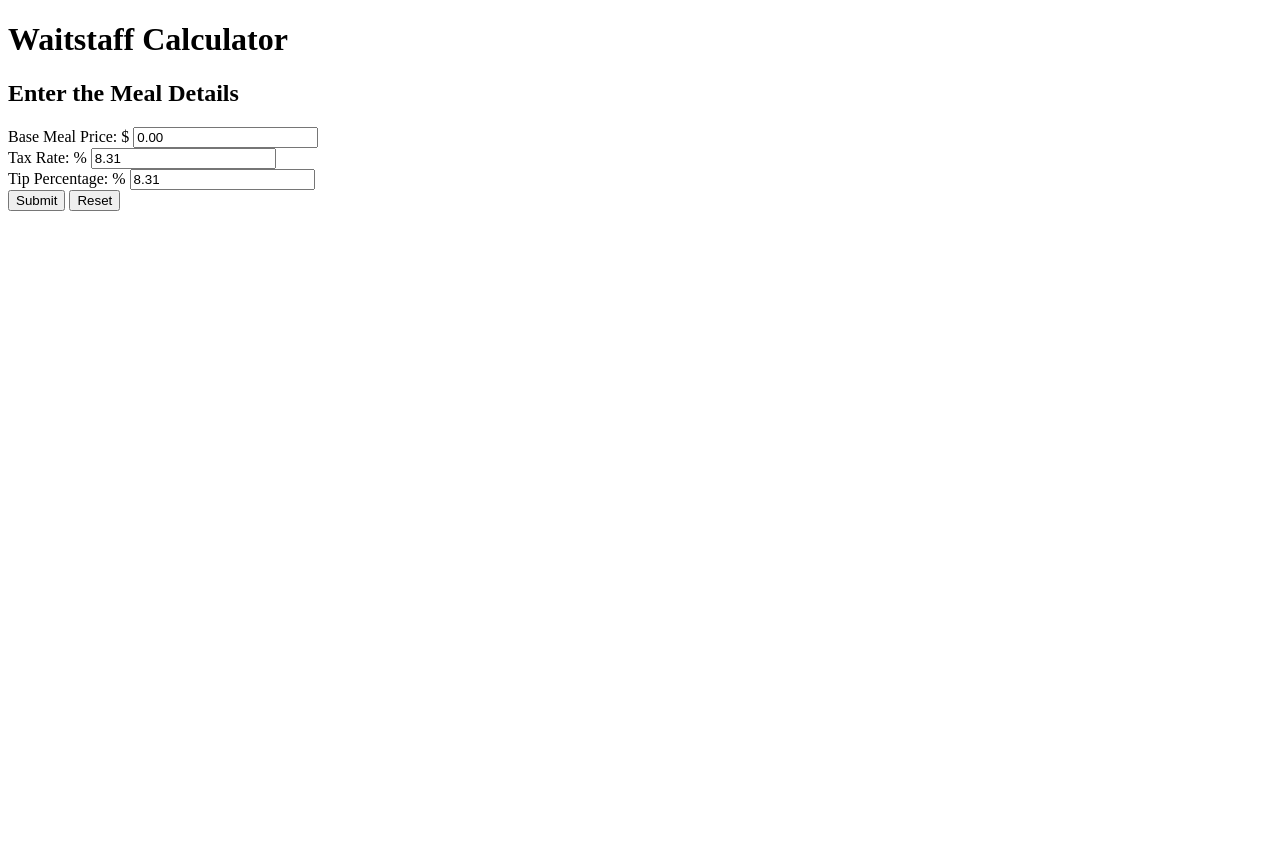
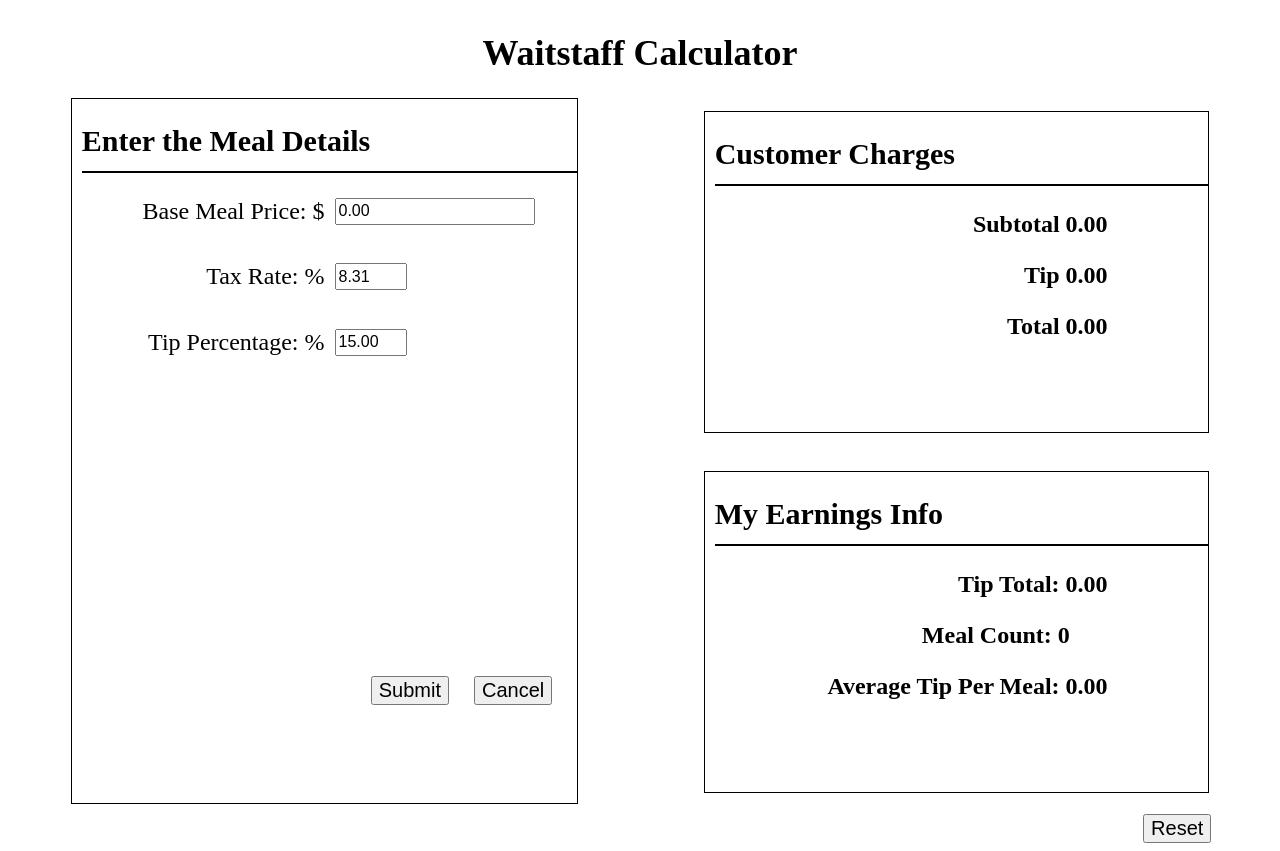
Before and after one commit to thinkful-ei-firefly/waitstaff-calculator_andrewtyl, a plain HTML site: page index.html in a window 1280 px wide. Before the commit the page ends 800 px from the top, so only its background shows below. Drawn offline with nearby package versions, Linux system fonts and the light colour scheme.

Commit message:
html complete; eventListners started

```diff
--- a/index.html
+++ b/index.html
@@ -5,31 +5,51 @@
     <title>Waitstaff Calculator</title>
     <link rel="stylesheet" href="styles/index.css">
 </head>
+
 <body>
-    <header>
+    <header id="header">
         <h1>Waitstaff Calculator</h1>
     </header>
-    <main>
+    <div class="flexContainerMain">
+        <main id="mealDetails">
             <h2>Enter the Meal Details</h2>
             <form name="mealDetails" id="mealDetailsForm" autocomplete="off">
+                <div class="inputFlexRow">
                     <label for="BaseMealPrice">Base Meal Price: $</label>
-            <input type="number" step="0.01" min="0.00" value="0.00" name="BaseMealPrice"><br/>
+                    <input type="number" step="0.01" min="0.00" value="0.00" name="BaseMealPrice" id="inputForBaseMealPrice">
+                </div>
+                <div class="inputFlexRow tiny">
                     <label for="TaxRate">Tax Rate: %</label>
-            <input step="0.01" min="0.00" value="8.31" type="number" name="TaxRate"><br/>
+                    <input step="0.01" min="0.00" value="8.31" type="number" name="TaxRate" id="inputForTaxRate">
+                </div>
+                <div class="inputFlexRow tiny">
                     <label for="TipPercentage">Tip Percentage: %</label>
-            <input step="0.01" min="0.00" value="8.31" type="number" name="TipPercentage"><br/>
-            <button type="submit">Submit</button>
-            <button type="reset">Reset</button>
+                    <input step="0.01" min="0.00" value="15.00" type="number" name="TipPercentage" id="inputForTipPercentage"><br />
+                </div>
+                <div class="inputFlexRow" id="formButtons">
+                    <button type="button" id="submitButton">Submit</button>
+                    <button type="reset" id="cancelButton">Cancel</button>
+                </div>
             </form>
         </main>
-    <section>
+    </div>
+    <div class="flexContainerSub">
+        <section id="customerCharges">
+            <h2>Customer Charges</h2>
+            <h3>Subtotal 0.00</h3>
+            <h3>Tip 0.00</h3>
+            <h3>Total 0.00</h3>
+        </section>
+        <section id="myEarnings">
+            <h2>My Earnings Info</h2>
+            <h3>Tip Total: 0.00</h3>
+            <h3 id="mealCount">Meal Count: 0</h3><span>
+            <h3>Average Tip Per Meal: 0.00</h3>
+        </section>
 
-    </section>
-    <section>
-
-    </section>
-    <section>
-
+    </div>
+    <section id="resetButton">
+        <button type="button">Reset</button>
     </section>
     <script src="https://code.jquery.com/jquery.min.js"></script>
     <script type="text/javascript" src="/scripts/index.js"></script>
--- a/scripts/index.js
+++ b/scripts/index.js
@@ -0,0 +1,69 @@
+const STORE = {
+    lastOrder: {
+        subtotal: 0.00,
+        tip: 0.00,
+        total: 0.00
+    },
+    earnings: {
+        tipTotal: 0.00,
+        mealCount: 0,
+        avgTip: 0.00
+    }
+}
+
+$('#submitButton').on('click', function() {
+    console.log("form submit button pressed");
+    let baseMealPrice = $('#inputForBaseMealPrice').val();
+    let taxRate = $('#inputForTaxRate').val();
+    let tipPercentage = $('#inputForTipPercentage').val();
+    baseMealPrice = parseInt(baseMealPrice);
+    taxRate = parseInt(taxRate);
+    tipPercentage = parseInt(tipPercentage);
+    processStore(baseMealPrice, taxRate, tipPercentage);
+    reRenderPage();
+})
+
+function processStore(baseMealPrice, taxRate, tipPercentage) {
+    STORE.lastOrder.subtotal = baseMealPrice;
+    let tipAmt = (baseMealPrice * tipPercentage * 0.01);
+    STORE.lastOrder.tip = tipAmt;
+    let taxAmt = (baseMealPrice * taxRate * 0.01);
+    STORE.lastOrder.total = (baseMealPrice + tipAmt + taxAmt);
+    STORE.earnings.tipTotal = (STORE.earnings.tipTotal + tipAmt);
+    STORE.earnings.mealCount++;
+    STORE.earnings.avgTip = (STORE.earnings.tipTotal / STORE.earnings.mealCount);
+}
+
+function reRenderPage() {
+    $('main').html(`<h2>Enter the Meal Details</h2>
+            <form name="mealDetails" id="mealDetailsForm" autocomplete="off">
+            <div class="inputFlexRow">
+            <label for="BaseMealPrice">Base Meal Price: $</label>
+            <input type="number" step="0.01" min="0.00" value="0.00" name="BaseMealPrice" id="inputForBaseMealPrice">
+            </div>
+            <div class="inputFlexRow tiny">
+            <label for="TaxRate">Tax Rate: %</label>
+            <input step="0.01" min="0.00" value="8.31" type="number" name="TaxRate" id="inputForTaxRate">
+            </div>
+            <div class="inputFlexRow tiny">
+            <label for="TipPercentage">Tip Percentage: %</label>
+            <input step="0.01" min="0.00" value="15.00" type="number" name="TipPercentage" id="inputForTipPercentage"><br />
+            </div>
+            <div class="inputFlexRow" id="formButtons">
+            <button type="button" id="submitButton">Submit</button>
+            <button type="reset" id="cancelButton">Cancel</button>
+            </div>
+        </form>`);
+    $('#customerCharges').html(`
+            <h2>Customer Charges</h2>
+            <h3>Subtotal ${STORE.lastOrder.subtotal}</h3>
+            <h3>Tip ${STORE.lastOrder.tip}</h3>
+            <h3>Total ${STORE.lastOrder.total}</h3>
+    `)
+    $('#myEarnings').html(`
+            <h2>My Earnings Info</h2>
+            <h3>Tip Total: ${STORE.earnings.tipTotal}</h3>
+            <h3 id="mealCount">Meal Count: ${STORE.earnings.mealCount}</h3><span>
+            <h3>Average Tip Per Meal: ${STORE.earnings.avgTip}</h3>
+    `)
+}
--- a/styles/index.css
+++ b/styles/index.css
@@ -0,0 +1,121 @@
+body {
+    display: flex;
+    flex-wrap: wrap;
+    flex-direction: row;
+}
+
+header {
+    width: 100%;
+    order: 0;
+}
+
+.flexContainerMain {
+    order: 1;
+    width: 40%;
+    margin-left: auto;
+    margin-right: auto;
+    border: 1px solid black;
+    height: 55vw;
+}
+
+#customerCharges, #myEarnings {
+    height: 25vw;
+}
+
+#customerCharges {
+    border: 1px solid black;
+    margin-top: 1vw;
+    margin-bottom: auto;
+}
+
+#myEarnings {
+    border: 1px solid black;
+    margin-top: 3vw;
+    margin-bottom: auto;
+}
+
+.flexContainerSub {
+    order: 2;
+    width: 40%;
+    margin-left: auto;
+    margin-right: auto;
+}
+
+#resetButton {
+    order: 3;
+    width: 100%;
+}
+
+#resetButton > button {
+    float: right;
+    margin-right: 4.8%;
+    margin-top: 10px;
+}
+
+h1 {
+    text-align: center;
+    font-size: 36px;
+}
+
+h2 {
+    border-bottom: 2px solid black;
+    padding-bottom: 1vw;
+    font-size: 30px;
+    margin-left: 10px;
+}
+
+h3 {
+    margin-top: auto;
+    font-size: 24px;
+    margin-right: 20%;
+    text-align: right;
+}
+
+#mealCount {
+    position: relative;
+    left: -7.5%;
+}
+
+label {
+    text-align: right;
+    width: 50%;
+    font-size: 24px;
+}
+
+.inputFlexRow {
+    display: flex;
+    margin-bottom: 3vw;
+}
+
+input {
+    margin-left: 10px;
+    margin-right: auto;
+    font-size: 16px;
+    width: 15vw;
+}
+
+.tiny > input {
+    width: 5vw;
+}
+
+#formButtons {
+    margin-bottom: 10px;
+    margin-top: 25vw;
+}
+
+#submitButton {
+    margin-left: auto;
+    margin-right: 25px;
+}
+
+#cancelButton {
+    margin-right: 25px;
+}
+
+button {
+    font-size: 20px;
+}
+
+button:hover {
+    cursor: pointer;
+}
```
Lines whose indentation alone changed are shown as unchanged.
